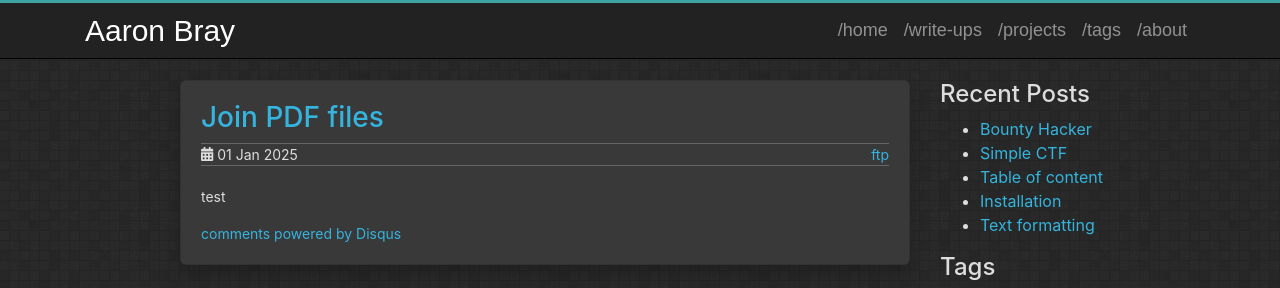
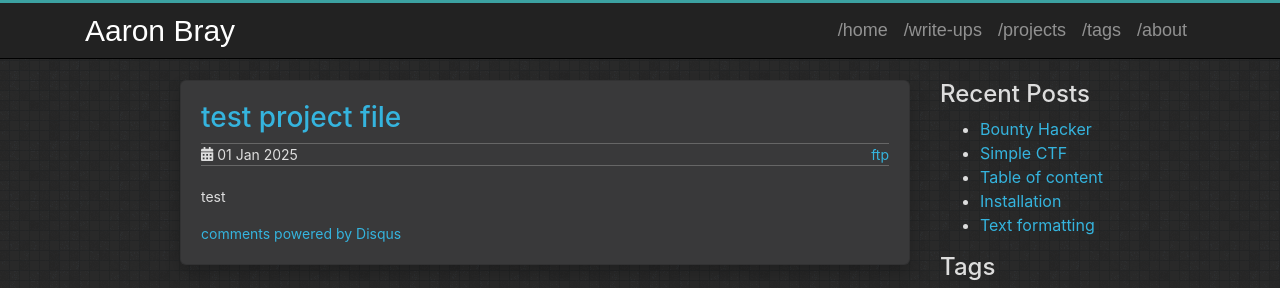
Before and after one commit to AaronBray/AaronBray.github.io, a Jekyll site: the page built from _projectfiles/2025-01-01-test.md, in a window 1280 px wide. Shown: the top 288 px of the page. Built offline with Jekyll 4.4.1, drawn with Linux system fonts in a browser that asks for light colours.

Commit message:
Update 2025-01-01-test.md

```diff
--- a/_projectfiles/2025-01-01-test.md
+++ b/_projectfiles/2025-01-01-test.md
@@ -1,6 +1,6 @@
 ---
 layout: post
-title:  "Join PDF files"
+title:  "test project file"
 date:   2025-01-01 10:47:45
 comments: true
 tags: ftp
```
